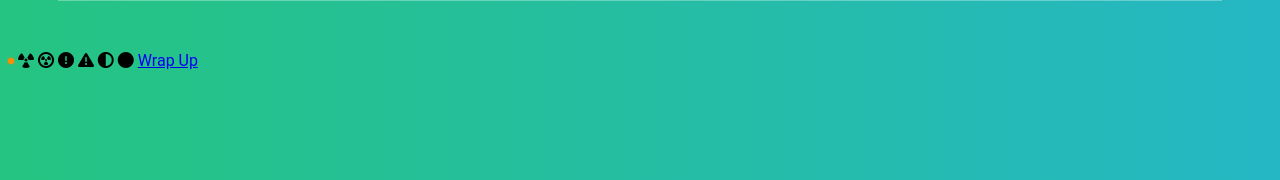
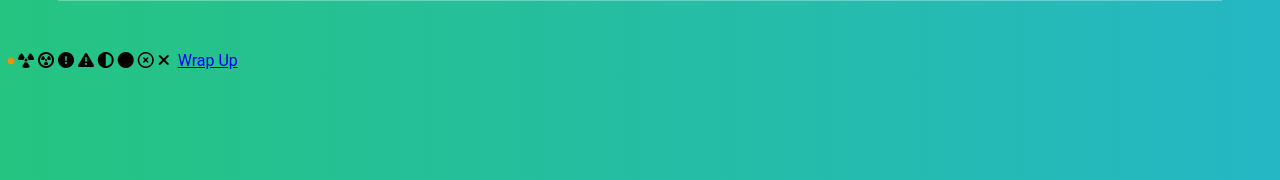
Before and after one commit to co01l3r/grow_log, a Django app: page /record/00000000-0000-0000-0000-000000000001/ in a window 1280 px wide. Shown: the part 620-800 px from the top of the page. Run offline with Django 4.2, Linux system fonts and the light colour scheme; data comes from the database, SQL or seed files in the repository; both versions use the stored data as it was after the commit; some libraries are stand-ins or nearby versions.

Commit message:
update additional log options render

```diff
--- a/records/templates/records/record.html
+++ b/records/templates/records/record.html
@@ -169,12 +169,15 @@
                 <td class="log-cell" style="font-size: 10px; text-align: left;"
                     {% if log.comment %}title="{{ log.comment }}" {% endif %}>
                     {{ log.comment|truncatechars:5|default_if_none:'' }}
+                    {% if log.comment %}
+                    |
+                    {% endif %}
                     <span class="edit-icon"
                           onclick="location.href='{% url 'edit_log' pk=log.cycle.id log_pk=log.id %}'"><i
                             class="fa-solid fa-pen"></i></span>
                     <span class="delete-icon"
                           onclick="if(confirm('Are you sure you want to delete day {{ log.get_day_in_cycle }} | {{ log.phase }} log?')) { window.location.href = '{% url 'delete_log' pk=log.cycle.id log_pk=log.id %}'; } else { return false; }"><i
-                            class="fa-solid fa-recycle"></i></span>
+                            class="fa-regular fa-circle-xmark"></i></span>
                 </td>
                 {% else %}
                 <td class="log-cell" style="font-size: 10px; text-align: left;"
@@ -204,6 +207,10 @@
 <i class="fa-solid fa-circle-half-stroke"></i>
 <i class="fa-solid fa-circle"></i>
 <i class="fa-duotone fa-circle-three-quarters-stroke"></i>
+<i class="fa-regular fa-circle-xmark"></i>
+<i class="fa-solid fa-xmark"></i>
+<i class="fa-solid fa-xmark-large"></i>
+
 
 <a href="{% url 'phase_summary' pk=cycle.id %}">Wrap Up</a>
 
```
Also changed, not shown: db.sqlite3.
